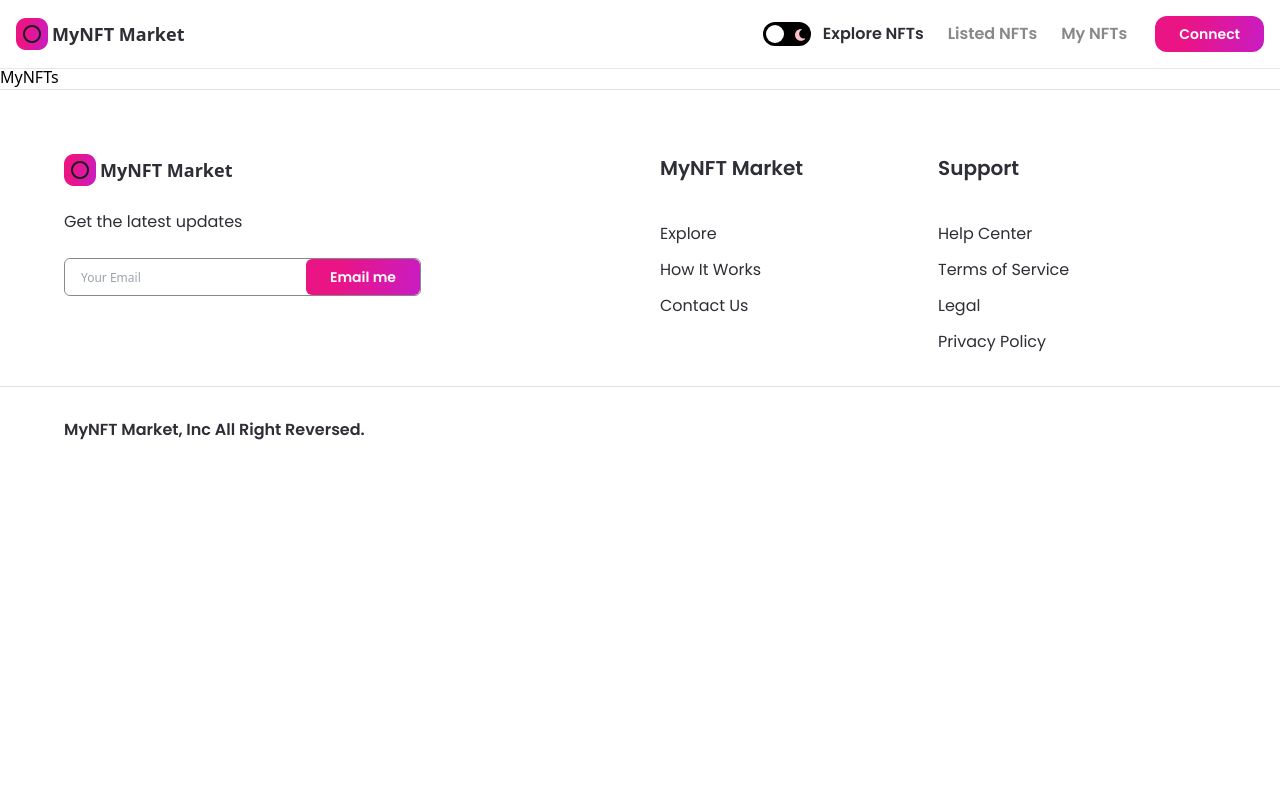
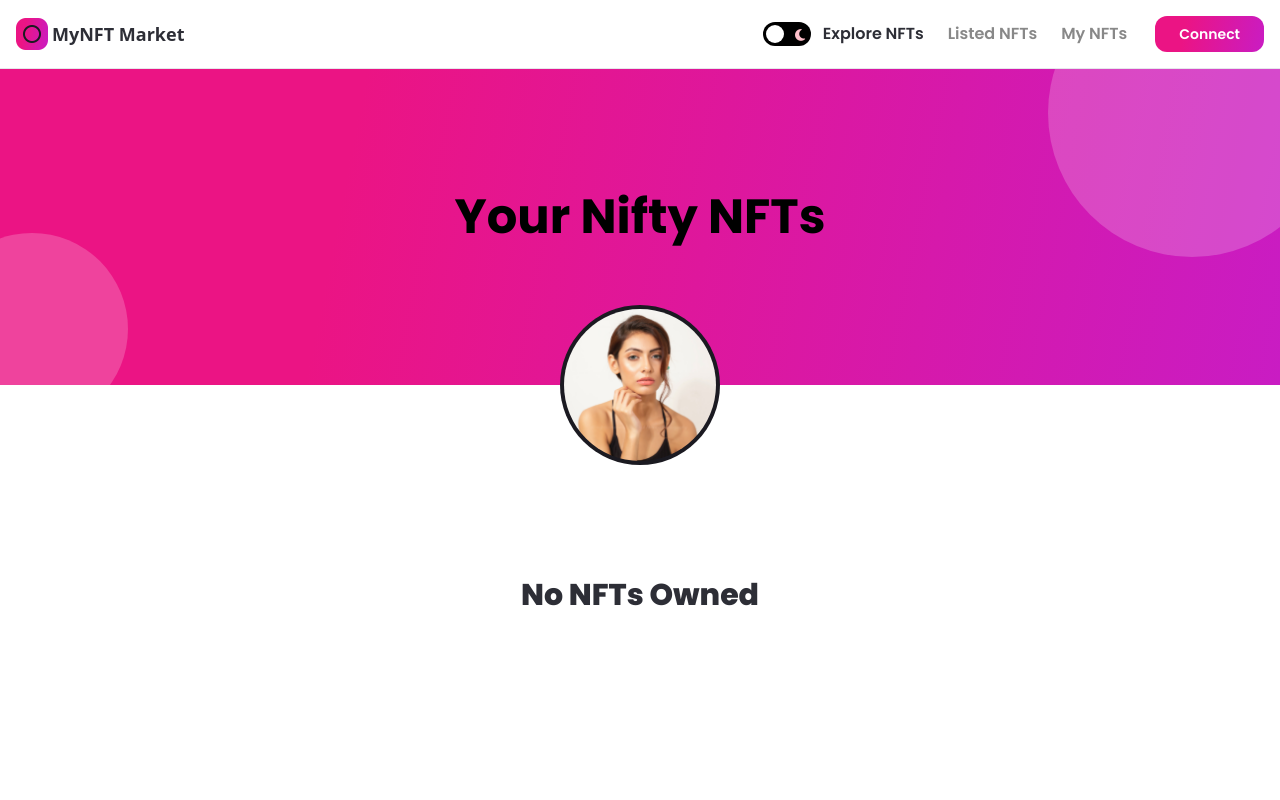
Before and after one commit to Masud28-tech/MyNFT-Marketplace, a Next.js app: page /my-nfts in a window 1280 px wide. Shown: the top 800 px of the page. Built offline with nearby package versions, Linux system fonts and the light colour scheme; what ipfs-http-client would draw is missing.

Commit message:
Commit 17: Create 'My-nfts' page. with banner and creator image at the top, list of NFTs card of myNfts.

```diff
--- a/pages/my-nfts.js
+++ b/pages/my-nfts.js
@@ -1,7 +1,67 @@
-import React from 'react';
+import { useState, useEffect, useContext } from 'react';
+import Image from 'next/image';
 
-const MyNFTs = () => (
-  <div>MyNFTs</div>
-);
+import { Banner, Loader, NFTCard } from '../components';
+import { NFTContext } from '../context/NFTContext';
+import images from '../assets';
+import { trimAddress } from '../utils/trimAddress';
+
+const MyNFTs = () => {
+  const [nfts, setNfts] = useState([]);
+  const [isLoading, setIsLoading] = useState(false);
+
+  const { fetchListedNFTsOrMyNFTs, currentAccount } = useContext(NFTContext);
+
+  if (isLoading) {
+    return (
+      <div className="flexStart min-h-screen">
+        <Loader />
+      </div>
+    );
+  }
+
+  return (
+    <div className="w-full flex justify-start items-center flex-col min-h-screen">
+      <div className="w-full flexCenter flex-col">
+        <Banner
+          bannerTitle="Your Nifty NFTs"
+          parentStyles="h-80 justify-center"
+          childStyles="text-center mb-4"
+        />
+
+        <div className="felxCenter flex-col -mt-20 z-0">
+          <div className="flexCenter w-40 h-40 sm:w-36 sm:h-36 p-1 rounded-full bg-nft-black-2">
+            <Image
+              className="rounded-full object-cover"
+              src={images.creator}
+              alt="creator-img"
+              objectFit="cover"
+            />
+          </div>
+          <p className="font-poppins font-semibold text-2xl mt-6 text-nft-black-1 dark:text-white">
+            {currentAccount && trimAddress(currentAccount)}
+          </p>
+        </div>
+      </div>
+
+      {!isLoading && nfts.length === 0 ? (
+        <div className="flexCenter p-16 sm:p-4">
+          <h1 className="font-poppins font-extrabold text-3xl mt-6 text-nft-black-1 dark:text-white">
+            No NFTs Owned
+          </h1>
+        </div>
+      ) : (
+        <div className="p-12 sm:px-4 w-full minmd:w-4/5 flexCenter flexCol">
+          <div className="flex-1 w-full flex flex-row sm:flex-col px-4 xs:px-0 minlg:px-8">
+            Search Bar
+          </div>
+          <div className="flex flex-wrap mt-3 w-full">
+            {nfts.map((nft) => <NFTCard key={nft.tokenId} nft={nft} />)}
+          </div>
+        </div>
+      )}
+    </div>
+  );
+};
 
 export default MyNFTs;
```
